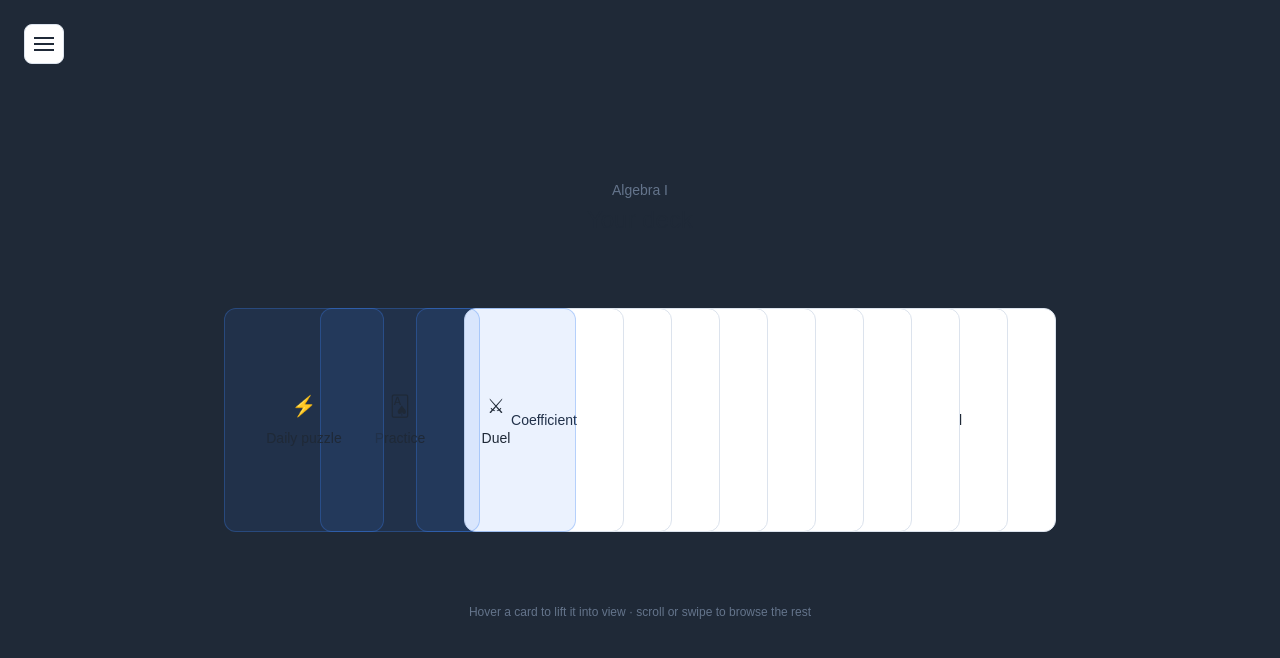
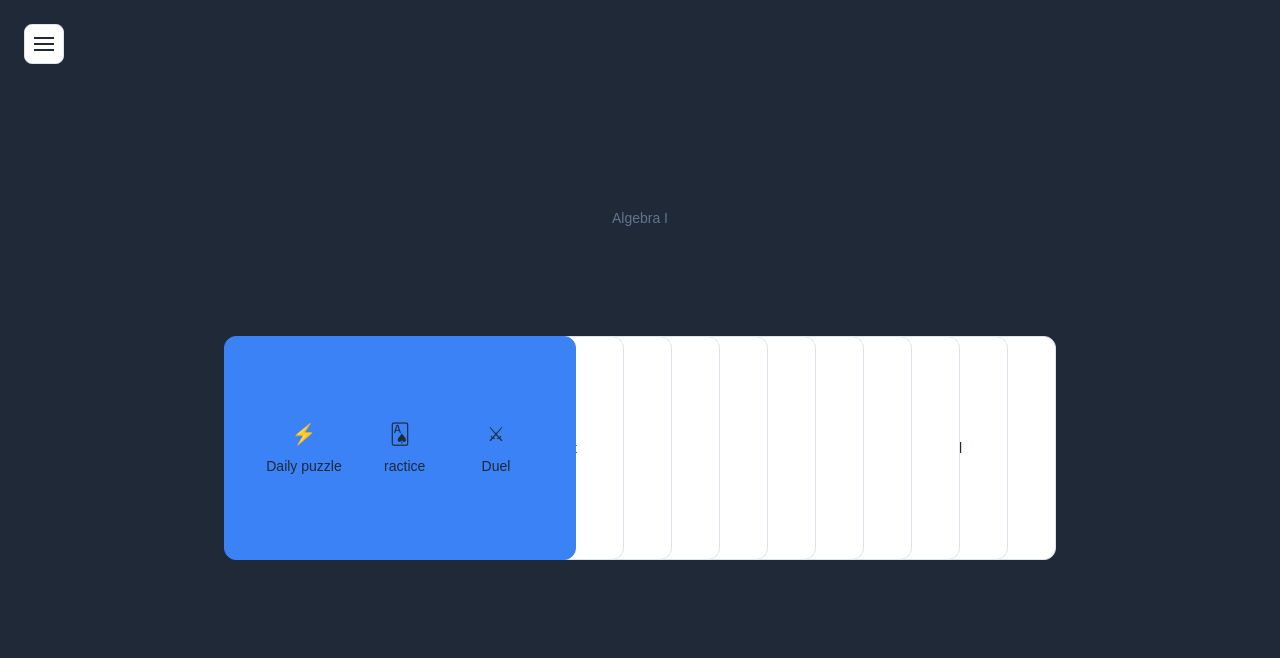
Before and after one commit to shfox2-dev/the.deck, a Next.js app: page / in a window 1280 px wide. Shown: the top 658 px of the page. Built offline with nearby package versions, Linux system fonts and the light colour scheme.

Commit message:
Update page.js

```diff
--- a/app/page.js
+++ b/app/page.js
@@ -85,7 +85,7 @@ export default function Home() {
                 marginLeft: i === 0 ? 0 : -ENTRANCE_OVERLAP_PX,
                 zIndex: hoveredKey === e.href ? 999 : deck.cards.length + 3 - i,
               }}
-              className="relative w-40 h-56 rounded-xl border border-brand-blue/30 bg-brand-blue/10
+              className="relative w-40 h-56 rounded-xl border border-brand-blue bg-brand-blue
                          flex flex-col items-center justify-center gap-2 text-center shrink-0
                          transition-transform duration-200 ease-out hover:-translate-y-6"
             >
@@ -112,9 +112,6 @@ export default function Home() {
         </div>
       </div>
 
-      <p className="text-xs text-muted">
-        Hover a card to lift it into view · scroll or swipe to browse the rest
-      </p>
     </main>
   );
 }
```
